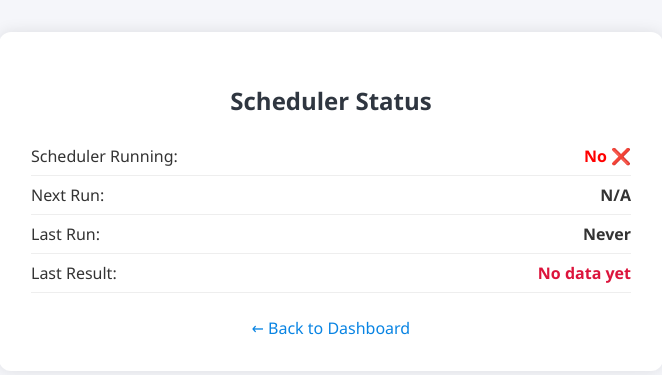
After one commit to Naysith/DPARK_SYSTEMS, a Flask app: template app/templates/scheduler_status.html in a window 1280 px wide. The commit adds this page. Shown: the top 375 px of the page, without its empty margins (309-971 px from the left). Run offline with Flask 3, Linux system fonts and the light colour scheme; the template is opened without the code that fills it, so the values that code supplies are empty.

Commit message:
added panel for scheduler scheduler_status

```diff
--- a/app/templates/admin_dashboard.html
+++ b/app/templates/admin_dashboard.html
@@ -14,6 +14,7 @@
     <li><a href="{{ url_for('sesi_bp.sesi_list') }}">Kelola Sesi</a></li>
     <li><a href="#">Lihat Reservasi</a></li>
     <li><a href="{{ url_for('admin_bp.generate_sesi_auto') }}">Generate Sesi Otomatis</a></li>
+    <li><a href="{{ url_for('admin_bp.scheduler_status') }}">Cek Status Scheduler</a></li>
   </ul>
 
 
--- /dev/null
+++ b/app/templates/scheduler_status.html
@@ -0,0 +1,84 @@
+<!DOCTYPE html>
+<html lang="en">
+<head>
+  <meta charset="UTF-8">
+  <title>Scheduler Status | DelisPark</title>
+  <style>
+    body {
+      font-family: 'Segoe UI', Tahoma, Geneva, Verdana, sans-serif;
+      background: #f5f6fa;
+      color: #333;
+      margin: 2em;
+    }
+    .container {
+      max-width: 600px;
+      margin: auto;
+      background: white;
+      border-radius: 12px;
+      box-shadow: 0 0 15px rgba(0,0,0,0.1);
+      padding: 2em;
+    }
+    h2 {
+      text-align: center;
+      color: #2f3640;
+    }
+    .status {
+      display: flex;
+      justify-content: space-between;
+      padding: 0.5em 0;
+      border-bottom: 1px solid #eee;
+    }
+    .status:last-child {
+      border-bottom: none;
+    }
+    .value {
+      font-weight: bold;
+    }
+    .running {
+      color: green;
+    }
+    .stopped {
+      color: red;
+    }
+    .success {
+      color: green;
+    }
+    .error {
+      color: crimson;
+    }
+    .back {
+      display: block;
+      text-align: center;
+      margin-top: 1.5em;
+      text-decoration: none;
+      color: #0984e3;
+    }
+  </style>
+</head>
+<body>
+  <div class="container">
+    <h2>Scheduler Status</h2>
+    <div class="status">
+      <span>Scheduler Running:</span>
+      <span class="value {{ 'running' if status.running else 'stopped' }}">
+        {{ 'Yes ✅' if status.running else 'No ❌' }}
+      </span>
+    </div>
+    <div class="status">
+      <span>Next Run:</span>
+      <span class="value">{{ status.next_run or 'N/A' }}</span>
+    </div>
+    <div class="status">
+      <span>Last Run:</span>
+      <span class="value">{{ status.last_run_time or 'Never' }}</span>
+    </div>
+    <div class="status">
+      <span>Last Result:</span>
+      <span class="value {{ 'success' if '✅' in (status.last_result or '') else 'error' }}">
+        {{ status.last_result or 'No data yet' }}
+      </span>
+    </div>
+    <a href="{{ url_for('admin_bp.admin_dashboard') }}" class="back">← Back to Dashboard</a>
+  </div>
+</body>
+</html>
--- a/app/utils/sesi_auto.py
+++ b/app/utils/sesi_auto.py
@@ -7,7 +7,6 @@ def generate_auto_sesi():
     - Each with kuota = 50
     - Add-only mode (never updates existing ones)
     """
-
     cur = mysql.connection.cursor()
 
     # 1️⃣ Fetch all rides (wahana)
```
Also changed, not shown: app/controllers/admin_controller.py (+11 -0 lines), app/utils/scheduler.py (+25 -3 lines).
